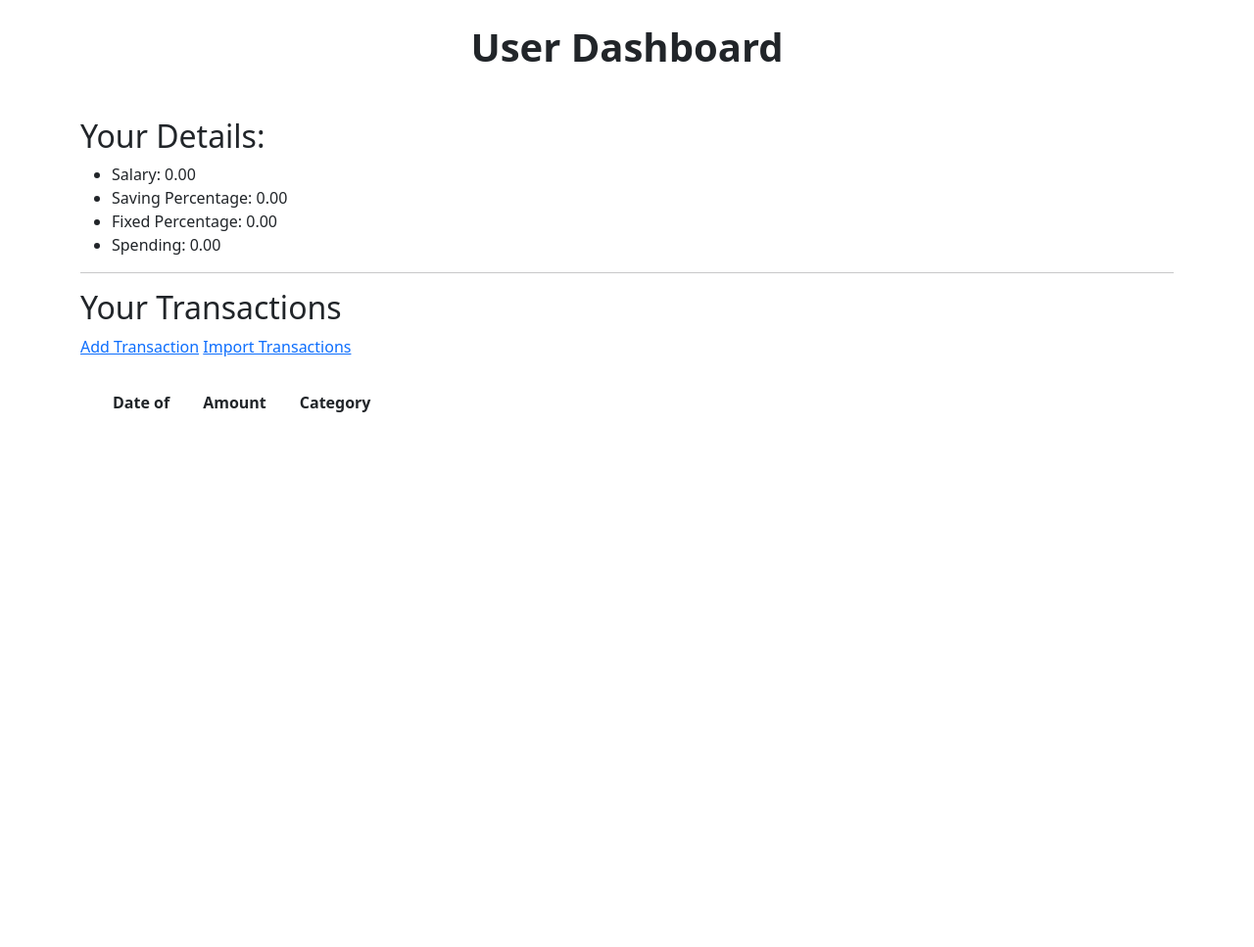
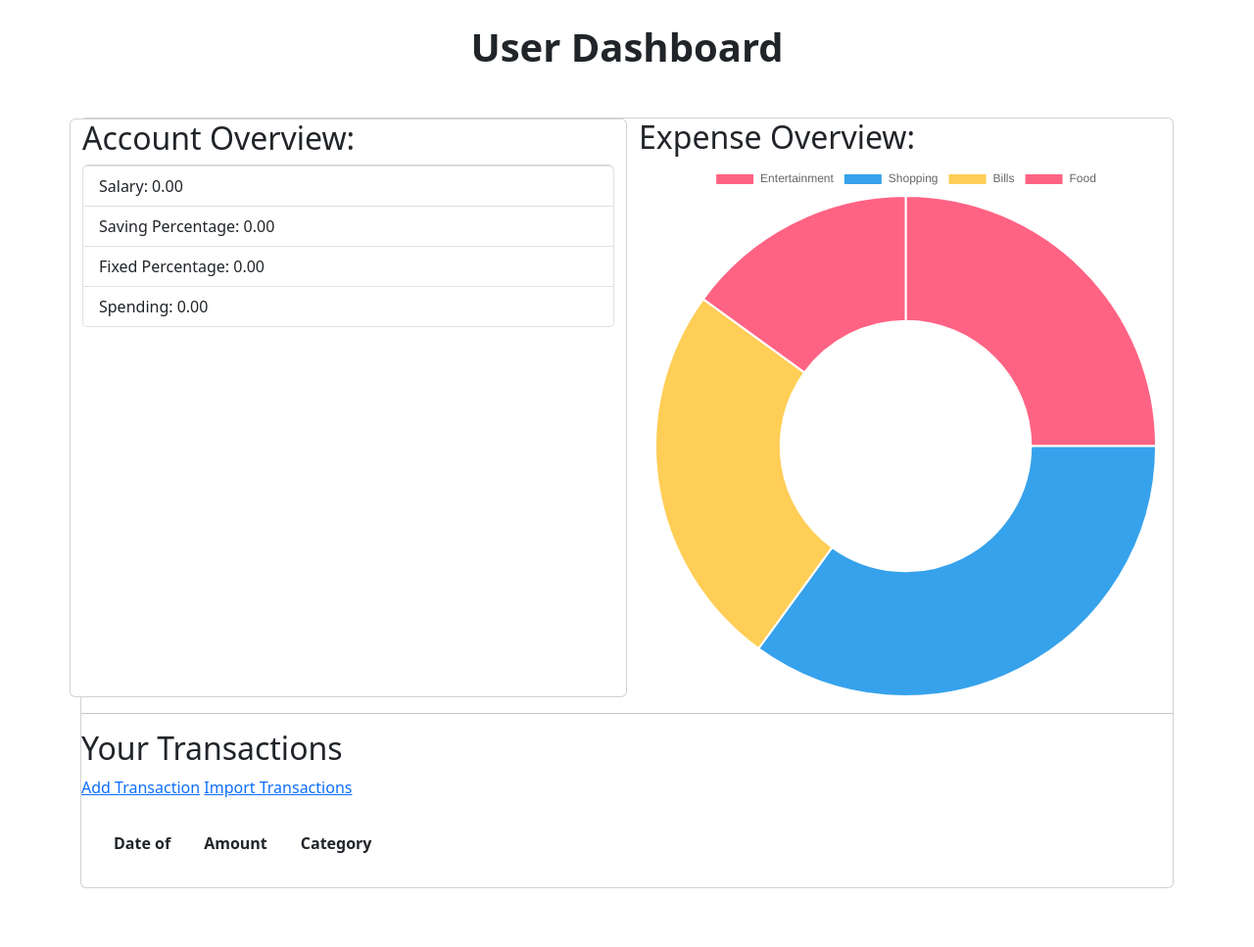
Before and after one commit to benglish24/Group5BudgetBuddy, a Django app: page /dashboard/ in a window 1280 px wide. Shown: the part 56-1023 px from the top of the page at 98% size. Before the commit the page ends 477 px from the top, so only its background shows below. Run offline with Django 3.2, Linux system fonts and the light colour scheme; a user stored in the database is signed in; data comes from the database, SQL or seed files in the repository; lists and menus that the app fills with data are empty; some libraries are stand-ins or nearby versions.

Commit message:
added HTML to go along with Kevin's transaction model

```diff
--- a/budget-buddy/user_dashboard/templates/user_dash.html
+++ b/budget-buddy/user_dashboard/templates/user_dash.html
@@ -4,14 +4,25 @@ User Dashboard
 {% endblock title %}
 
 {% block content %}
-<h2>Your Details:</h2>
-<ul>
-    <li>Salary: {{ user_dashboard.salary }}</li>
-    <li>Saving Percentage: {{ user_dashboard.saving_percentage }}</li>
-    <li>Fixed Percentage: {{ user_dashboard.fixed_percentage }}</li>
-    <li>Spending: {{ user_dashboard.spending }}</li>
-</ul>
+<div class="card mt-4">
+    <div class="row">
+        <!-- Account summary -->
+        <div class="card col-md-6">
+            <h2>Account Overview:</h2>
+            <ul class="list-group">
+                <li class="list-group-item" style="font-size: 16px;">Salary: {{ user_dashboard.salary }}</li>
+                <li class="list-group-item" style="font-size: 16px;">Saving Percentage: {{ user_dashboard.saving_percentage }}</li>
+                <li class="list-group-item" style="font-size: 16px;">Fixed Percentage: {{ user_dashboard.fixed_percentage }}</li>
+                <li class="list-group-item" style="font-size: 16px;">Spending: {{ user_dashboard.spending }}</li>
 
+            </ul>
+        </div>
+        <!-- Donut chart -->
+        <div class="col-md-6">
+            <h2>Expense Overview:</h2>
+            <canvas id="doughnutChart" width="250" height="250"></canvas>
+        </div>
+    </div>
 <hr>
 
 <div>
@@ -41,4 +52,21 @@ User Dashboard
     </table>
 </div>
 
+<script src="https://cdn.jsdelivr.net/npm/chart.js"></script>
+
+<script>
+    // Chart.js Doughnut Chart
+    var ctx = document.getElementById('doughnutChart').getContext('2d');
+    var myDoughnutChart = new Chart(ctx, {
+        type: 'doughnut',
+        data: {
+            labels: ['Entertainment', 'Shopping', 'Bills', 'Food'],
+            datasets: [{
+                data: [25, 35, 25, 15],
+                backgroundColor: ['#FF6384', '#36A2EB', '#FFCE56']
+            }]
+        }
+    });
+</script>
+
 {% endblock content %}
```
